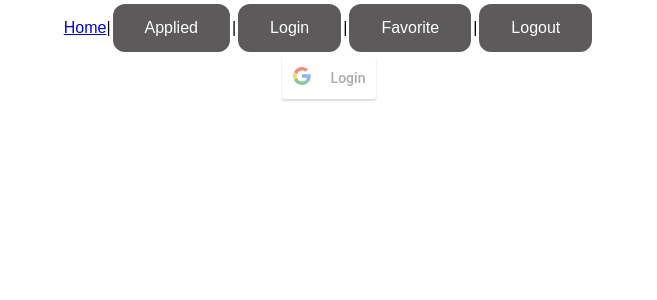
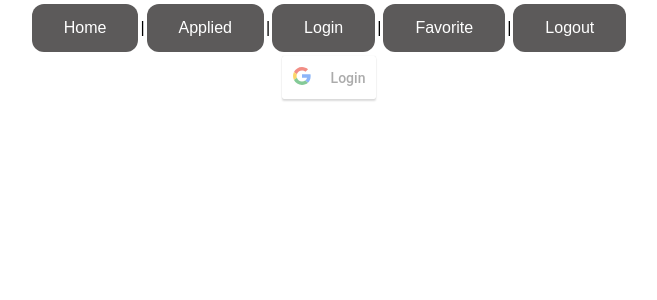
Before and after one commit to gioNJIT/Jobkeeper, a React (Create React App) app: page /Login in a window 1280 px wide. Shown: the top 300 px of the page, without its empty margins (311-968 px from the left). Built offline with nearby package versions, Linux system fonts and the light colour scheme; no server answers.

Commit message:
Corrected the UI (Home Button)

```diff
--- a/src/App.js
+++ b/src/App.js
@@ -104,7 +104,7 @@ function Login() {
     <Router>
         <div>
         <nav>
-            <Link to={`/Home/${idFavApplied}`}>Home</Link>|
+            <Link class="button" to={`/Home/${idFavApplied}`}>Home</Link>|
             <Link class="button" to="/AppliedPage.js">Applied</Link>|
             <Link class="button" to="/Login">Login</Link>|
             <Link class="button" to="/FavoritePage.js">Favorite</Link>|
```
